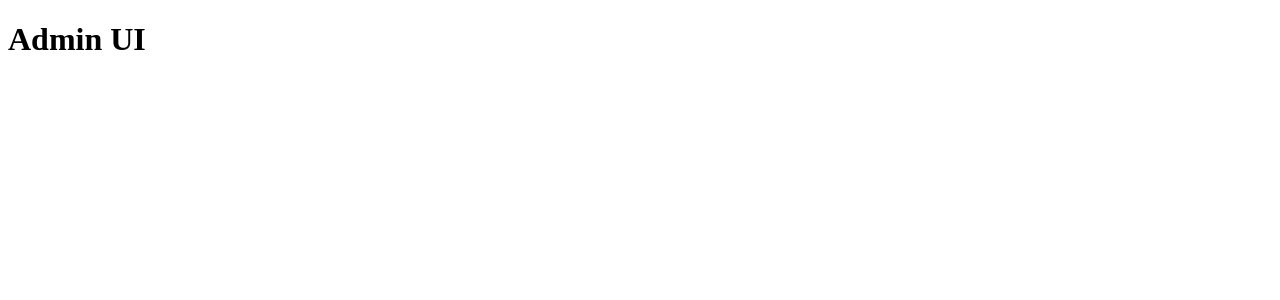
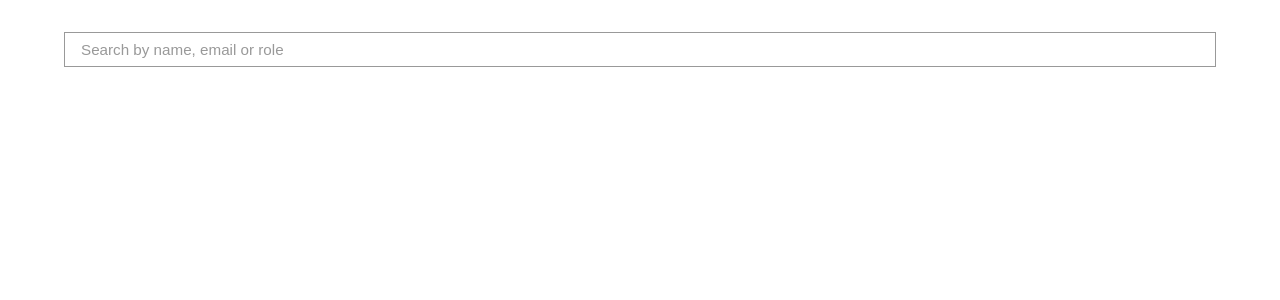
Before and after one commit to srishti/admin-ui, a React (Create React App) app: page / in a window 1280 px wide. Shown: the top 300 px of the page. Built offline with nearby package versions, Linux system fonts and the light colour scheme.

Commit message:
added global styles and base structure of Searchbar

```diff
--- a/src/App.js
+++ b/src/App.js
@@ -1,9 +1,13 @@
 import React from "react";
+import Searchbar from "./components/AdminList/Header/Searchbar";
+import styles from "./App.module.css";
 
 const App = () => {
   return (
-    <h1>Admin UI</h1>
+    <main className={styles.app}>
+      <Searchbar placeholder="Search by name, email or role" />
+    </main>
   );
-}
+};
 
 export default App;
--- /dev/null
+++ b/src/App.module.css
@@ -0,0 +1,4 @@
+.app {
+  width: 90%;
+  margin: 2rem auto;
+}
--- /dev/null
+++ b/src/components/AdminList/Header/Searchbar.js
@@ -0,0 +1,14 @@
+import React from "react";
+import styles from "./Searchbar.module.css";
+
+const Searchbar = (props) => {
+  return (
+    <input
+      className={styles.searchbar}
+      type="text"
+      placeholder={props.placeholder}
+    />
+  );
+};
+
+export default Searchbar;
--- /dev/null
+++ b/src/components/AdminList/Header/Searchbar.module.css
@@ -0,0 +1,12 @@
+.searchbar {
+  padding: 0.5rem 1rem;
+  width: 100%;
+  font-size: 0.95rem;
+  border: 1px solid #999;
+  outline: none;
+}
+
+.searchbar::placeholder {
+  color: #999;
+  font-size: 0.95rem;
+}
--- /dev/null
+++ b/src/index.css
@@ -0,0 +1,33 @@
+/*
+===============
+css variables
+===============
+*/
+:root {
+  /* global colors */
+  --clr-primary: blue;
+  --clr-black: #222;
+  --clr-white: #fff;
+  --clr-red: #f14e4e;
+  --clr-gray: #aaa;
+
+  /* fonts */
+  --font-size: 1rem;
+  --font-family: "Gill Sans", "Gill Sans MT", Calibri, "Trebuchet MS",
+    sans-serif;
+}
+
+/*
+===============
+css resets
+===============
+*/
+* {
+  box-sizing: border-box;
+}
+
+body {
+  margin: 0;
+  font-size: var(--font-size);
+  font-family: var(--font-family);
+}
```
Also changed, not shown: src/index.js (+6 -5 lines).
